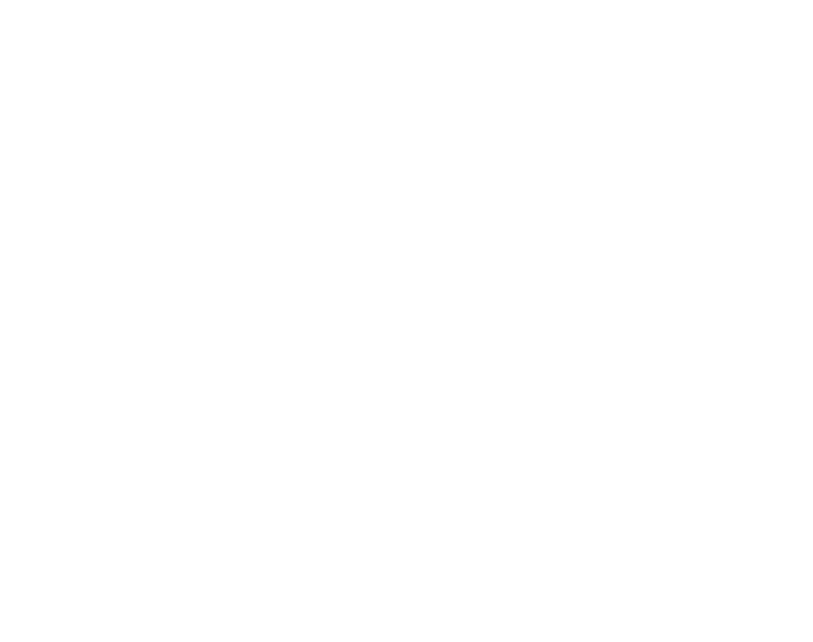
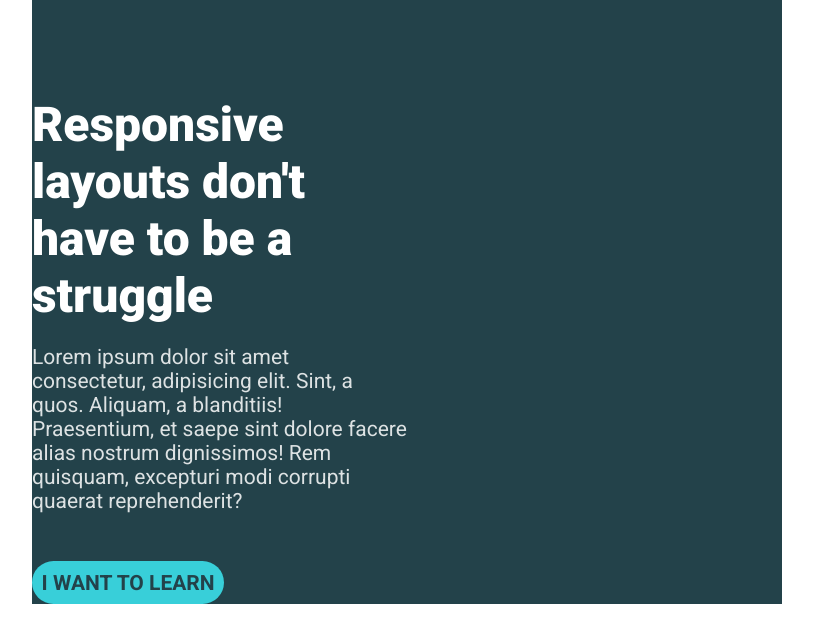
Before and after one commit to mohammedgomer/Web_Dev_Bootcamp, a plain HTML site: page CSS/Conquering_Responsive_Layouts/Percentages/challenge03/index.html in a window 1280 px wide. Shown: the whole page, without its empty margins (233-1046 px from the left). Drawn offline with Linux system fonts and the light colour scheme.

Commit message:
Challenge 03 close to completion

```diff
--- a/CSS/Conquering_Responsive_Layouts/Percentages/challenge03/index.html
+++ b/CSS/Conquering_Responsive_Layouts/Percentages/challenge03/index.html
@@ -7,10 +7,25 @@
   <meta name="viewport" content="width=device-width, initial-scale=1.0">
   <title>Challenge 03</title>
   <link rel="stylesheet" href="style.css">
+  <link rel="preconnect" href="https://fonts.googleapis.com">
+  <link rel="preconnect" href="https://fonts.gstatic.com" crossorigin>
+  <link href="https://fonts.googleapis.com/css2?family=Roboto:wght@400;700;900&display=swap" rel="stylesheet">
 </head>
 
 <body>
 
+  <div class="container">
+    <div class="intro-content">
+      <h1>Responsive layouts don't have to be a struggle</h1>
+      <p>Lorem ipsum dolor sit amet consectetur, adipisicing elit. Sint, a quos. Aliquam, a blanditiis! Praesentium, et
+        saepe sint dolore facere alias nostrum dignissimos! Rem quisquam, excepturi modi corrupti quaerat reprehenderit?
+      </p>
+    </div>
+    <div class="learn-button">
+      <button>I want to learn</button>
+    </div>
+  </div>
+
 </body>
 
 </html>
--- a/CSS/Conquering_Responsive_Layouts/Percentages/challenge03/style.css
+++ b/CSS/Conquering_Responsive_Layouts/Percentages/challenge03/style.css
@@ -0,0 +1,45 @@
+* {
+  box-sizing: border-box;
+  margin: 0;
+  padding: 0;
+}
+
+.container {
+  background-color: #23424A;
+  color: #fff;
+  width: 100vw;
+  max-width: 750px;
+  margin: 0 auto;
+}
+
+.intro-content {
+  width: 50%;
+}
+.intro-content h1 {
+  font-family: 'Roboto';
+  font-size: 48px;
+  font-weight: 900;
+  padding-top: 2em;
+}
+
+.intro-content p {
+  font-family: 'Roboto';
+  font-size: 21px;
+  color: #dde2e3;
+  padding-top: 1em;
+}
+
+.learn-button {
+  padding-top: 3em;
+}
+.learn-button button {
+  background-color: #38CFD9;
+  text-transform: uppercase;
+  font-family: 'Roboto';
+  font-weight: bold;
+  font-size: 21px;
+  border: 0;
+  border-radius: 1.5rem;
+  padding: 0.6rem;
+  color: #23424A;
+}
```
